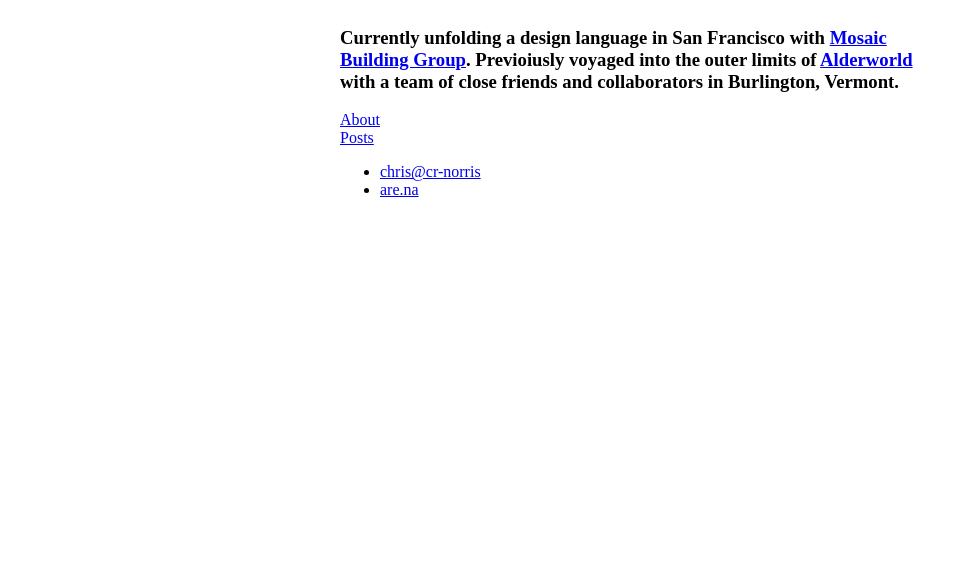
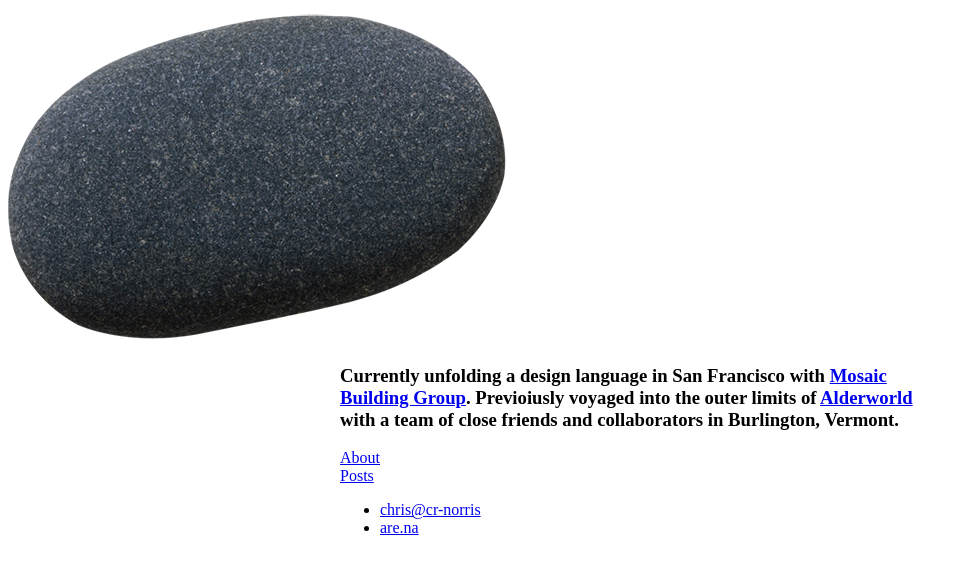
Before and after one commit to cr-norris/cr-norris, a Jekyll site: the page built from index.html, in a window 1280 px wide. Shown: the top 574 px of the page, without its empty margins (0-968 px from the left). Built offline with Jekyll 4.4.1, drawn with Linux system fonts in a browser that asks for light colours; nearby versions of some CDN libraries; library files that are not in the unit come from our copies.

Commit message:
z-index on homepage

```diff
--- a/_layouts/home.html
+++ b/_layouts/home.html
@@ -1,6 +1,7 @@
 {% include head.html %}
 
 <body class="background">
+    <img src="../assets/images/stone.png" class="stone">
     {{ content }}
     {% include footer.html %}
 </body>
--- a/index.html
+++ b/index.html
@@ -4,7 +4,7 @@
 ---
 
 <div class="home full row">
-    <div class="col-xs-11 col-sm-8 col-lg-6">
+    <div class="home-body col-xs-11 col-sm-8 col-lg-6">
         <h3>Currently unfolding a design language in San Francisco with <a href="https://www.mosaic.us/" target="_blank">Mosaic Building Group</a>. Previoiusly voyaged into the outer limits of <a href="https://alder.world">Alderworld</a> with a team of close friends and collaborators in Burlington, Vermont.</h3>
         {% for page in site.pages %}
         <li class="row start-xs"><a href="{{ page.url}}">{{ page.title }}</a></li>
```
Also changed, not shown: assets/css/site.css (+13 -0 lines).
